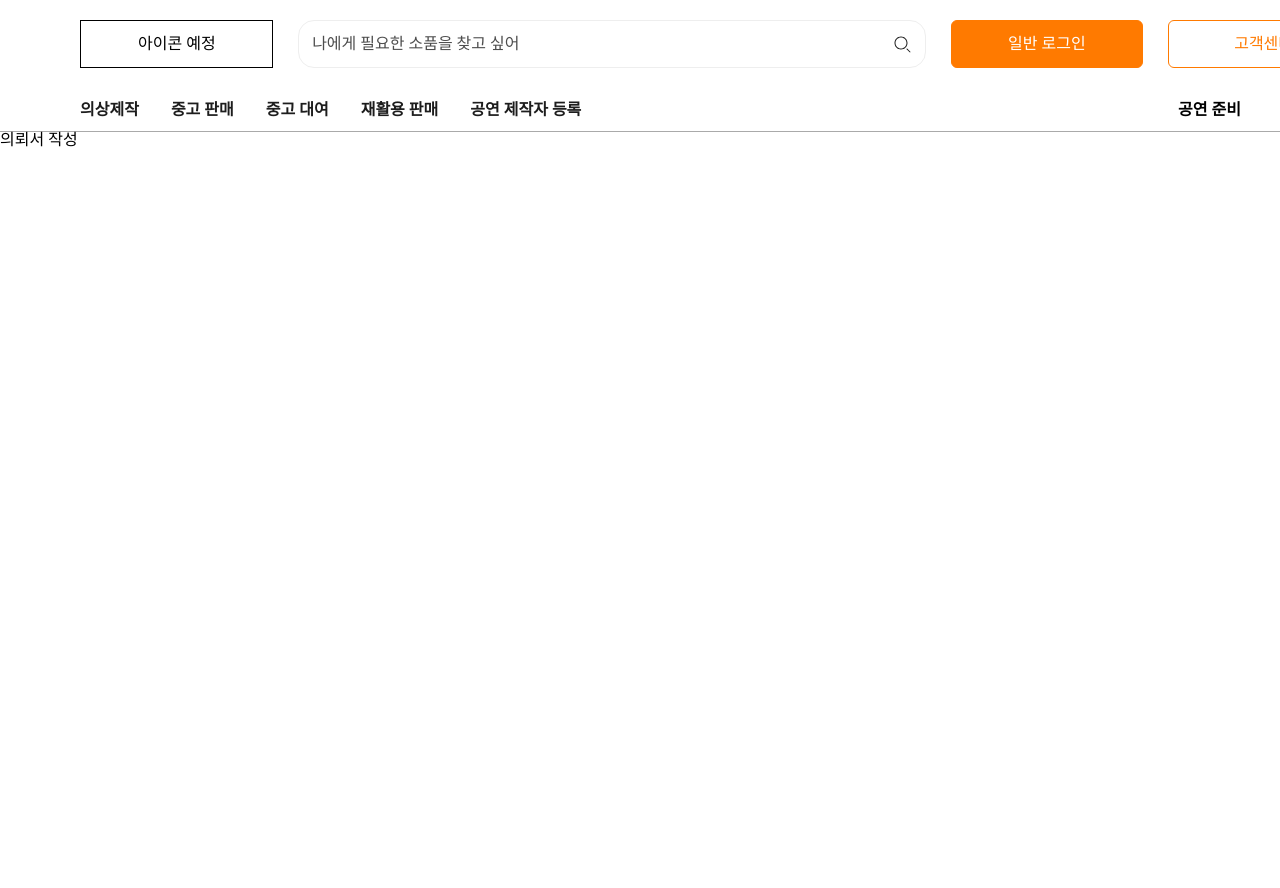
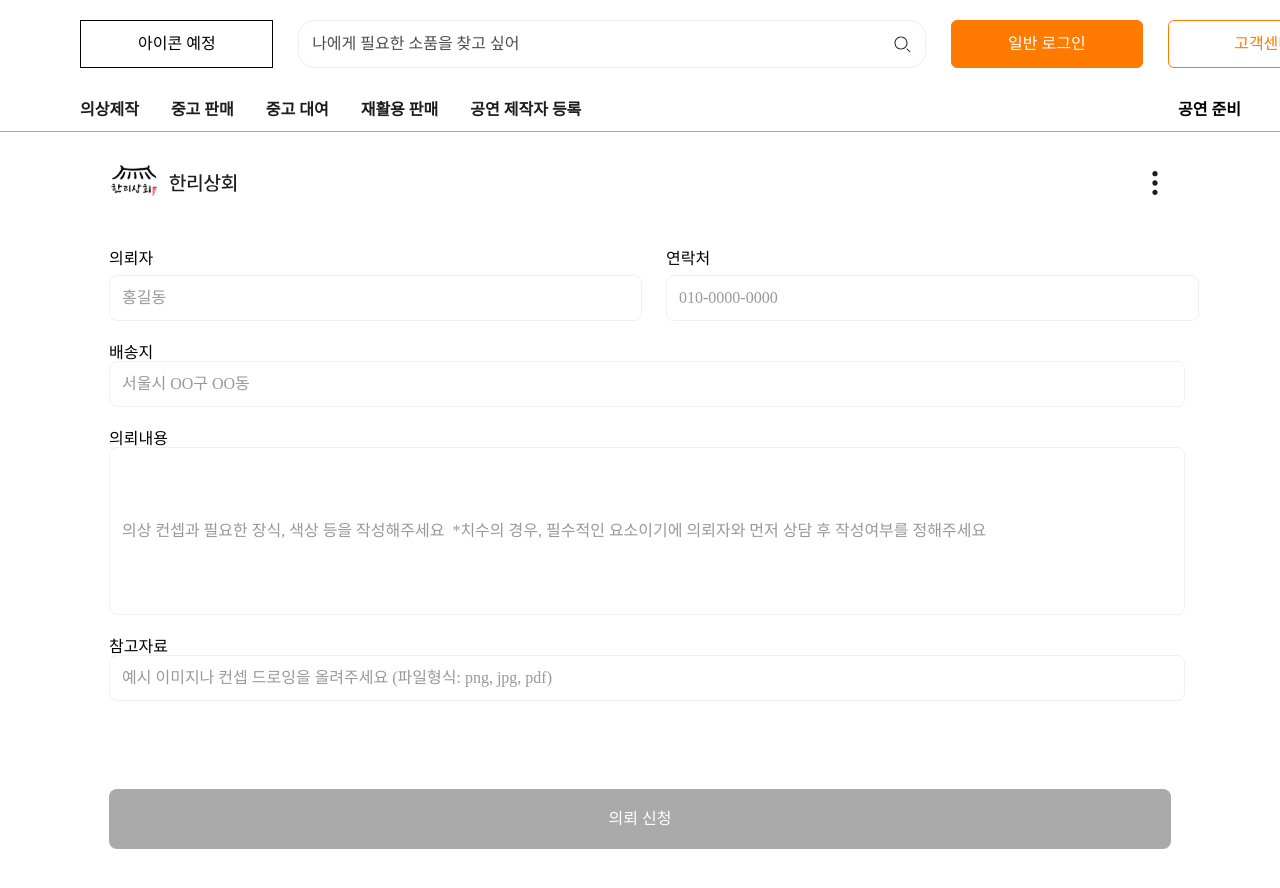
Before and after one commit to Stagecontainer/Client, a React (Vite) app: page /company/1/order-request in a window 1280 px wide. Shown: the top 888 px of the page. Before the commit the page ends 800 px from the top, so only its background shows below. Built offline with nearby package versions, Linux system fonts and the light colour scheme; a web font is replaced by a local one.

Commit message:
style: 의뢰서 작성 페이지 UI 구현

```diff
--- a/src/pages/order-request/OrderRequestPage.jsx
+++ b/src/pages/order-request/OrderRequestPage.jsx
@@ -1,5 +1,152 @@
+import styled from "styled-components";
+import logo from "../../assets/icon/company-logo.svg";
+import menuIcon from "../../assets/icon/vertical-menu-icon.svg";
+
 const OrderRequestPage = () => {
-  return <h1>의뢰서 작성</h1>;
+  return (
+    <Container>
+      <div className="header">
+        <img src={logo} alt="company-logo" />
+        <img src={menuIcon} alt="company-logo" />
+      </div>
+
+      <div className="content">
+        <form>
+          <div className="client-tel-container">
+            <div className="client-container">
+              <label htmlFor="client-name">의뢰자</label>
+              <input type="text" id="client-name" placeholder="홍길동" />
+            </div>
+            <div className="tel-container">
+              <label htmlFor="tel">연락처</label>
+              <input type="text" id="tel" placeholder="010-0000-0000" />
+            </div>
+          </div>
+          <div className="address-container">
+            <label htmlFor="address">배송지</label>
+            <input type="text" id="address" placeholder="서울시 OO구 OO동" />
+          </div>
+          <div className="request-content-container">
+            <label htmlFor="request-content">의뢰내용</label>
+            <input
+              type="text"
+              id="request-content"
+              placeholder="의상 컨셉과 필요한 장식, 색상 등을 작성해주세요 &#13;&#10; *치수의 경우, 필수적인 요소이기에 의뢰자와 먼저 상담 후 작성여부를 정해주세요"
+            />
+          </div>
+          <div className="reference-image-container">
+            <label htmlFor="reference-image">참고자료</label>
+            <input
+              type="text"
+              id="reference-image"
+              placeholder="예시 이미지나 컨셉 드로잉을 올려주세요 (파일형식: png, jpg, pdf)"
+            />
+          </div>
+          <button className="apply-btn" type="submit">
+            의뢰 신청
+          </button>
+        </form>
+      </div>
+    </Container>
+  );
 };
 
 export default OrderRequestPage;
+
+const Container = styled.div`
+  display: flex;
+  flex-direction: column;
+  align-items: center;
+  width: 100vw;
+  height: 100vh;
+  margin-top: 15px;
+  box-sizing: border-box;
+
+  input,
+  button {
+    all: unset;
+  }
+
+  .header {
+    display: flex;
+    align-items: center;
+    justify-content: space-between;
+    width: 1062px;
+    height: 72px;
+    margin-bottom: 32px;
+  }
+
+  label {
+    font-weight: 500;
+    margin-bottom: 8px;
+  }
+
+  input {
+    padding: 13px 0 13px 12px;
+  }
+
+  input::placeholder {
+    height: 48px;
+    font-size: 16px;
+    font-weight: 500;
+    color: #999999;
+  }
+
+  .content {
+    width: 1062px;
+    height: 476px;
+
+    .client-tel-container {
+      display: flex;
+    }
+
+    .client-container,
+    .tel-container {
+      display: flex;
+      flex-direction: column;
+    }
+
+    .client-container {
+      margin-right: 24px;
+    }
+
+    .reference-image-container {
+      margin-bottom: 64px;
+    }
+
+    #client-name,
+    #tel,
+    #address,
+    #request-content,
+    #reference-image {
+      border: 1px solid #f1f1f1;
+      border-radius: 8px;
+      margin-bottom: 24px;
+      background-color: white;
+    }
+    #client-name,
+    #tel {
+      width: 519px;
+    }
+
+    #address,
+    #request-content,
+    #reference-image {
+      width: 100%;
+    }
+
+    #request-content {
+      height: 140px;
+    }
+
+    .apply-btn {
+      width: 1062px;
+      height: 60px;
+      border-radius: 8px;
+      text-align: center;
+      color: white;
+      background-color: #aaaaaa;
+      cursor: pointer;
+    }
+  }
+`;
```
Also changed, not shown: src/components/layout/header/HeaderIndex.jsx (+6 -4 lines), src/assets/icon/company-logo.svg (added), src/assets/icon/vertical-menu-icon.svg (added).
